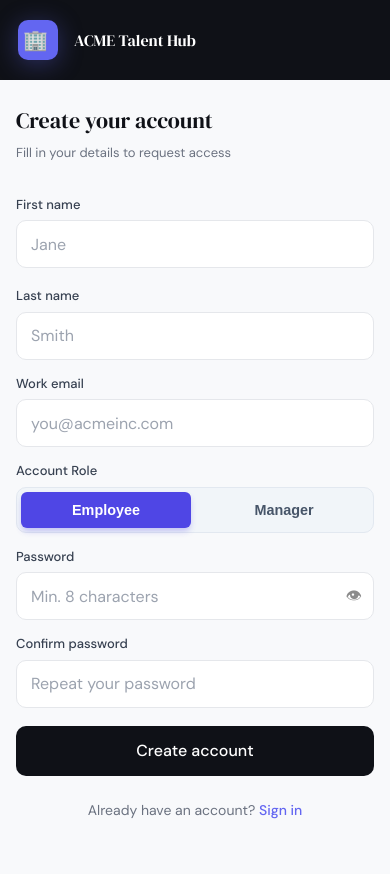
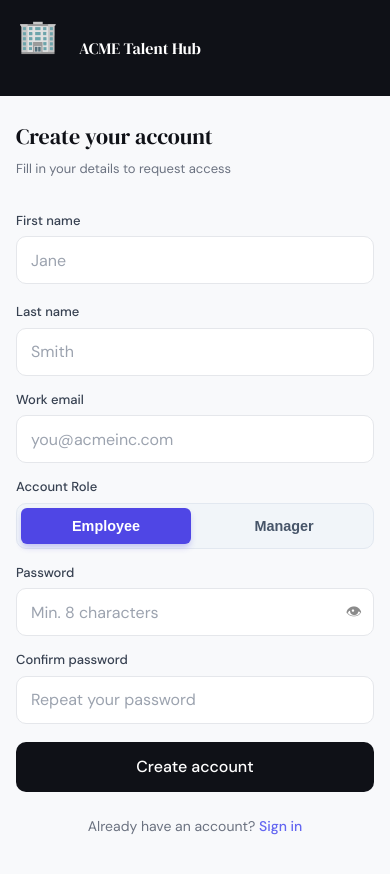
Before and after one commit to harshaadeshmukh/acme-talent-hub, a React (Vite) app in the folder frontend/: page /register in a window 390 px wide. Shown: the top 874 px of the page. Built offline with nearby package versions, Linux system fonts and the light colour scheme; no server answers.

Commit message:
Remove blue background from all emoji logos to fix double-box appearance

```diff
--- a/frontend/src/pages/AuthPages.css
+++ b/frontend/src/pages/AuthPages.css
@@ -45,17 +45,13 @@
 .auth-brand-content { position: relative; z-index: 1; }
 
 .auth-logo {
-  width: 52px; height: 52px;
-  background: #6366f1;
-  border-radius: 14px;
-  display: flex; align-items: center; justify-content: center;
-  margin-bottom: 32px;
-  box-shadow: 0 4px 24px rgba(99,102,241,0.35);
+  display: flex; align-items: center; justify-content: flex-start;
+  margin-bottom: 24px;
 }
 
 .auth-logo-mark {
   font-family: 'DM Serif Display', serif;
-  font-size: 28px; color: #fff; line-height: 1;
+  font-size: 42px; color: #fff; line-height: 1;
 }
 
 .auth-logo-mark.small { font-size: 18px; }
@@ -287,8 +283,7 @@
     display: flex; align-items: center; gap: 16px; flex: 1;
   }
 
-  .auth-logo { width: 40px; height: 40px; border-radius: 10px; margin-bottom: 0; flex-shrink: 0; }
-  .auth-logo-mark { font-size: 20px; }
+  .auth-logo-mark { font-size: 32px; }
 
   .auth-brand-title { font-size: 18px; margin: 0; }
   .auth-brand-sub { display: none; }
--- a/frontend/src/pages/DashboardPage.css
+++ b/frontend/src/pages/DashboardPage.css
@@ -38,18 +38,14 @@
 }
 
 .sidebar-logo-mark {
-  width: 34px; height: 34px;
-  background: #6366f1;
-  border-radius: 10px;
   display: flex; align-items: center; justify-content: center;
   font-family: 'DM Serif Display', serif;
-  font-size: 17px; color: #fff;
+  font-size: 28px;
   flex-shrink: 0;
-  box-shadow: 0 2px 12px rgba(99,102,241,0.4);
 }
 
 .sidebar-logo-mark.small {
-  width: 28px; height: 28px; font-size: 13px; border-radius: 8px;
+  font-size: 22px;
 }
 
 .sidebar-brand-name { font-size: 14px; font-weight: 600; color: #fff; }
@@ -299,7 +295,7 @@
     gap: 8px;
   }
   .sidebar-logo-mark.small {
-    width: 26px; height: 26px; font-size: 12px;
+    font-size: 20px;
   }
 
   .dash-stats-grid { grid-template-columns: 1fr 1fr; gap: 10px; }
--- a/frontend/src/pages/LandingPage.css
+++ b/frontend/src/pages/LandingPage.css
@@ -75,16 +75,10 @@
 }
 
 .logo-icon {
-  width: 32px;
-  height: 32px;
-  background: var(--gradient-primary);
   display: flex;
   align-items: center;
   justify-content: center;
-  border-radius: 8px;
-  font-size: 16px;
-  box-shadow: 0 4px 12px rgba(99, 102, 241, 0.3);
-  color: #fff;
+  font-size: 28px;
 }
 
 .nav-links {
@@ -937,7 +931,7 @@
 @media (max-width: 480px) {
   .landing-nav { flex-direction: row; justify-content: space-between; gap: 10px; }
   .nav-logo span { font-size: 14px; }
-  .logo-icon { width: 28px; height: 28px; font-size: 14px; }
+  .logo-icon { font-size: 22px; }
   .nav-links { gap: 8px; }
   .hero-btns { flex-direction: column; width: 100%; gap: 12px; }
   .hero-btn-main, .hero-btn-outline { width: 100%; justify-content: center; padding: 12px 20px; font-size: 14px; }
```
